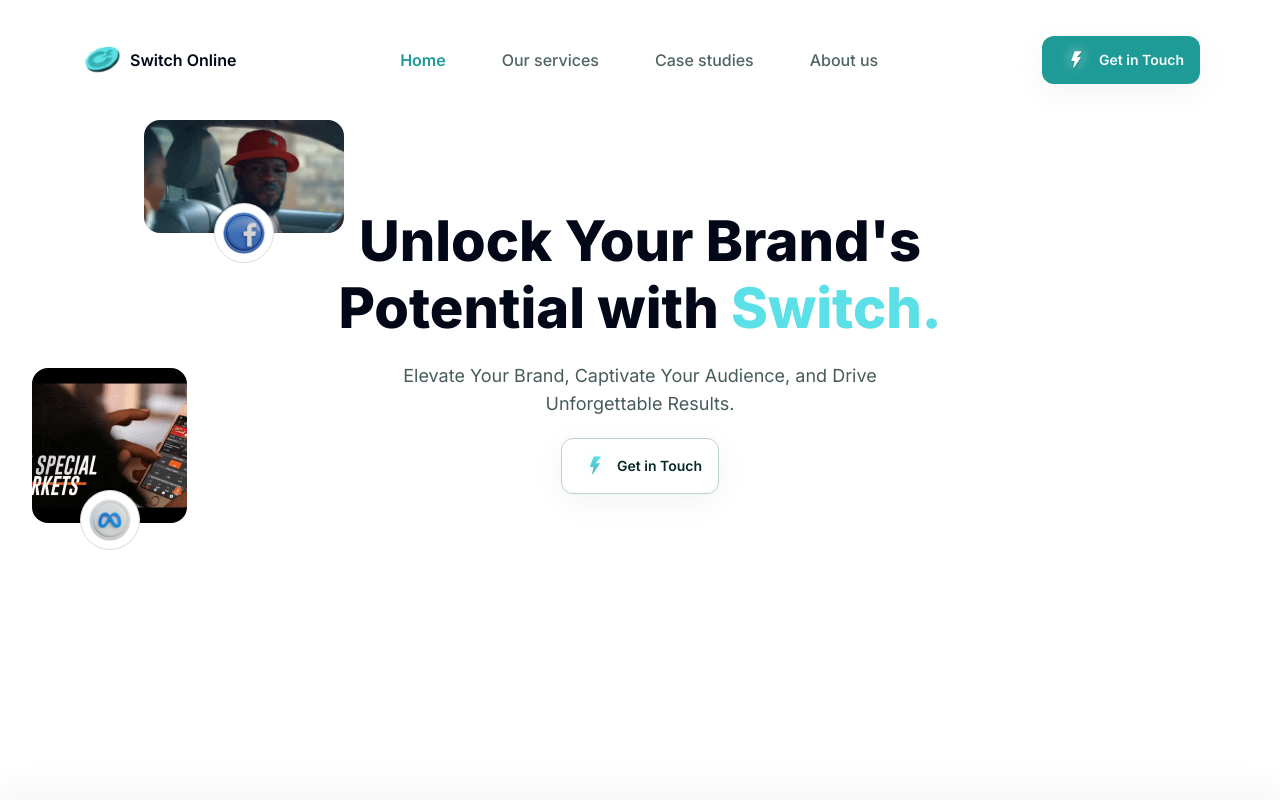
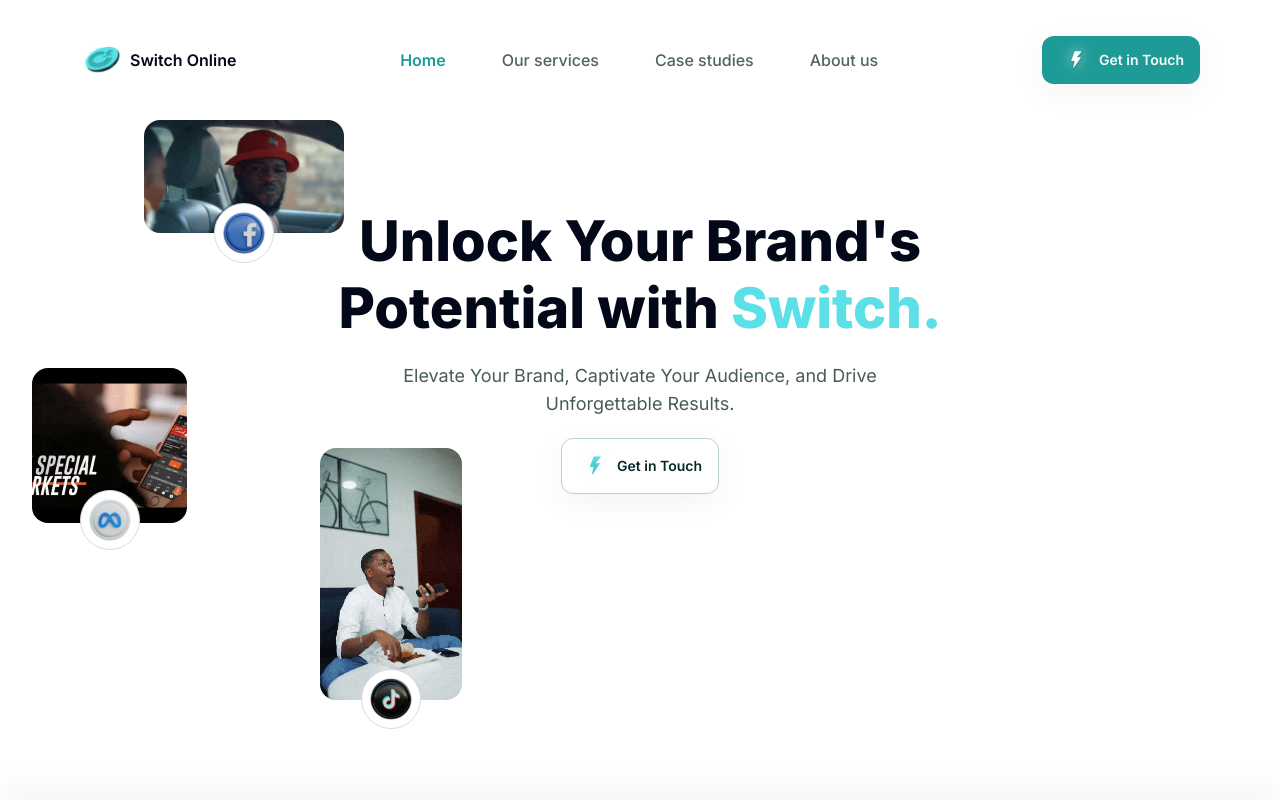
Before and after one commit to OGEmanuel/switch-online, a Next.js app: page / in a window 1280 px wide. Shown: the top 800 px of the page. Built offline with nearby package versions, Linux system fonts and the light colour scheme.

Commit message:
testing enioluwa

```diff
--- a/app/hero.tsx
+++ b/app/hero.tsx
@@ -75,6 +75,21 @@ const Hero = () => {
           />
           <div className="absolute top-[90%] left-[50%] translate-x-[-50%] translate-y-[-30%]">
             <HeroMetaIcon />
+          </div>
+        </div>
+      </div>
+      <div className="absolute top-[15rem] left-[20rem] xl:block hidden">
+        <div className="relative">
+          <Image
+            src={enioluwa}
+            alt="first"
+            width={142}
+            height={236}
+            className="rounded-2xl"
+            unoptimized
+          />
+          <div className="absolute top-[90%] left-[50%] translate-x-[-50%] translate-y-[-10%]">
+            <HeroTiktokIcon />
           </div>
         </div>
       </div>
```
